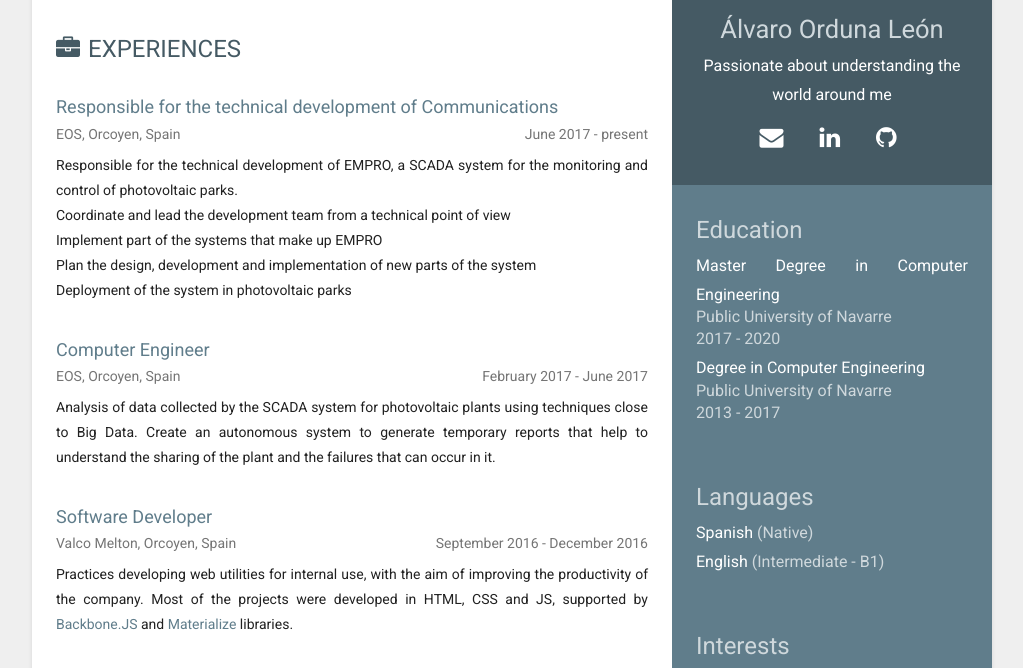
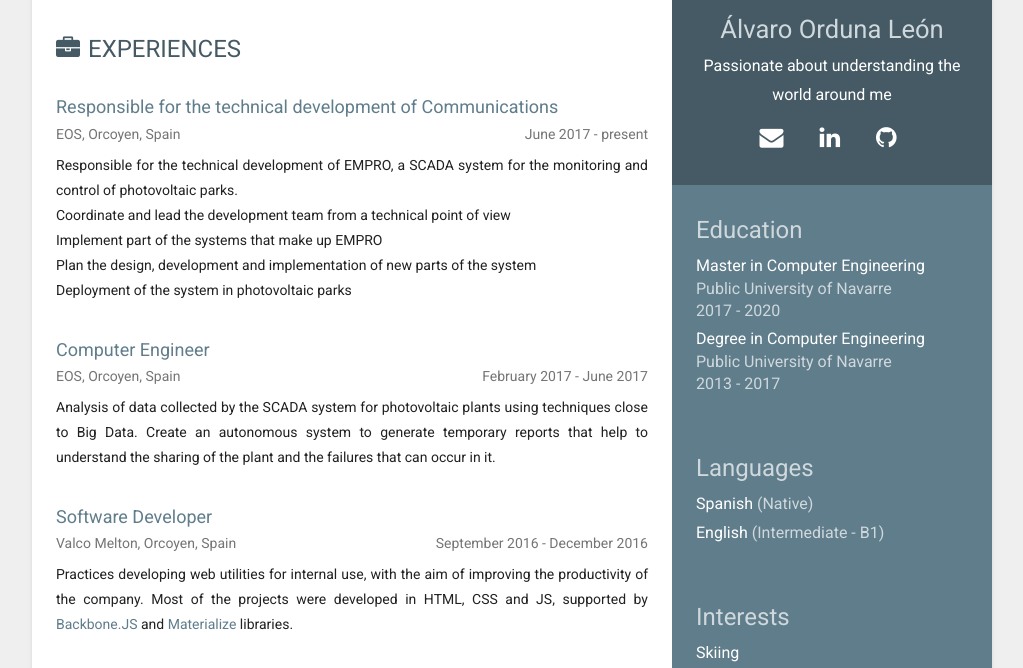
Before and after one commit to AlvaroOrduna/AlvaroOrduna.github.io, a Jekyll site: the page built from index.md, in a window 1280 px wide and 900 px high, cut to the strip 232-900 px from the top of the window. Shown: the whole strip, without its empty margins (128-1151 px from the left). Built offline with Jekyll 4.4.1, drawn with Linux system fonts in a browser that asks for light colours; nearby versions of some CDN libraries.

Commit message:
Fix education name length
Signed-off-by: Álvaro Orduna León <alvaro.orduna@eos-eng.com>

```diff
--- a/_data/education.json
+++ b/_data/education.json
@@ -1,6 +1,6 @@
 [
   {
-    "name": "Master Degree in Computer Engineering",
+    "name": "Master in Computer Engineering",
     "school": {
       "name": "Public University of Navarre",
       "url": "https://www.unavarra.es/"
```
